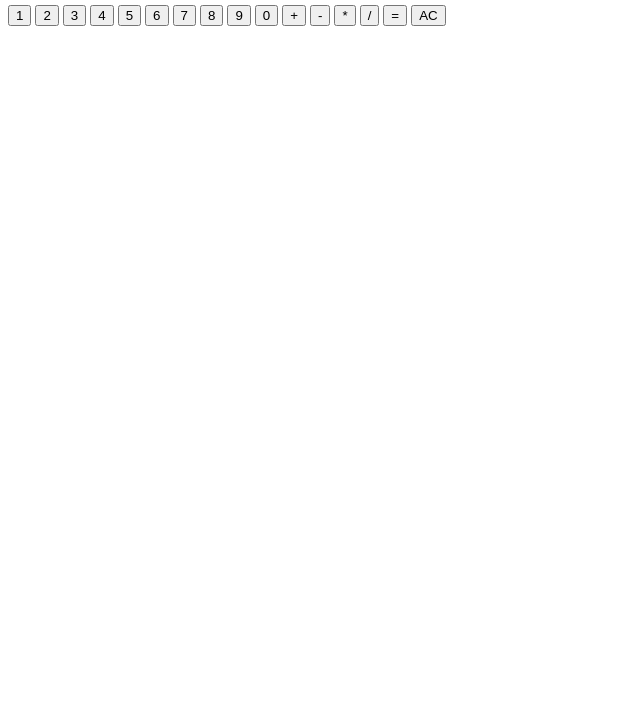
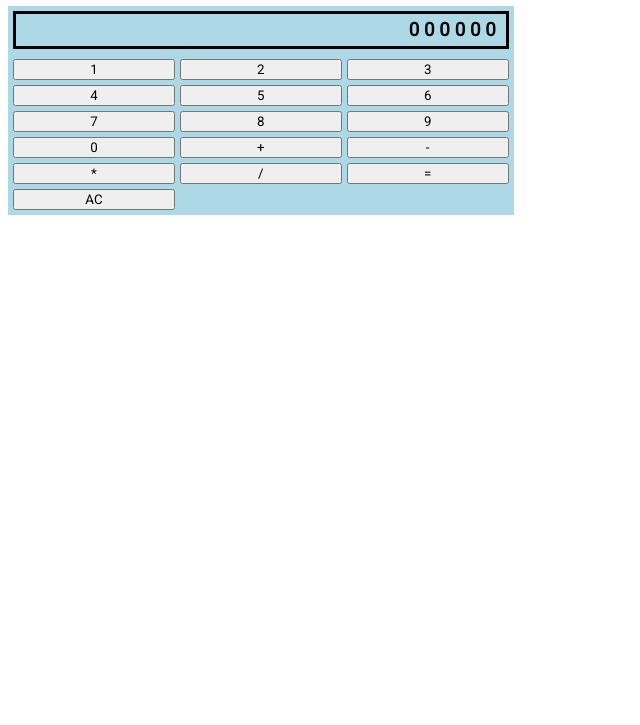
Before and after one commit to JChow999/calculator, a plain HTML site: page index.html in a window 1280 px wide. Shown: the part 75-800 px from the top of the page, without its empty margins (0-640 px from the left). Drawn offline with Linux system fonts and the light colour scheme.

Commit message:
The web calculator now looks like a calculator Calculator now uses roboto font

```diff
--- a/index.html
+++ b/index.html
@@ -4,11 +4,17 @@
     <meta charset="UTF-8">
     <meta name="viewport" content="width=device-width, initial-scale=1.0">
     <title>Calculator</title>
+    <link rel="stylesheet" href="style.css">
+    <link href='https://fonts.googleapis.com/css?family=Roboto' rel='stylesheet' type="text/css">
 </head>
 <body>
     <h1>Calculator fun</h1>
     <div id="calc" class="flexCont">
-        <div id="display"></div>
+        <div>
+            <div id="numCont">
+                <h3 id="numDisplay">000000</h3>
+            </div>
+        </div>
         <div id="buttons" class="flexCont">
             <button>1</button>
             <button>2</button>
@@ -19,7 +25,7 @@
             <button>7</button>
             <button>8</button>
             <button>9</button>
-            <button>0</button>
+            <button id="zero">0</button>
             <button>+</button>
             <button>-</button>
             <button>*</button>
@@ -28,5 +34,6 @@
             <button>AC</button>
         </div>
     </div>
+    <script src="javascript.js"></script>
 </body>
 </html>
--- a/javascript.js
+++ b/javascript.js
@@ -1,4 +1,7 @@
-
+let num1 = 0;
+let num2 = 0;
+let operator = '';
+let target = 0;
 
 
 function add(a, b) {
--- a/style.css
+++ b/style.css
@@ -1,5 +1,34 @@
+* {
+    font-family: 'Roboto', 'Times New Roman', Times, serif;
+}
+
 #calc {
     display: flex;
+    flex-direction: column;
+    width: 40%;
+    height: 50%;
+    background-color: lightblue;
+}
+
+#numCont {
+    border-style: solid;
+    margin: 5px;
+    padding: 5px;
+}
+
+#numDisplay {
+    text-align: right;
+    letter-spacing: .3rem;
+    margin: 0;
+    padding: 0;
+}
+
+#buttons {
+    display: grid;
+    flex: auto;
+    grid-template-columns: repeat(3, 1fr);
+    gap: 5px;
+    margin: 5px;
 }
 
 .flexCont {
```
